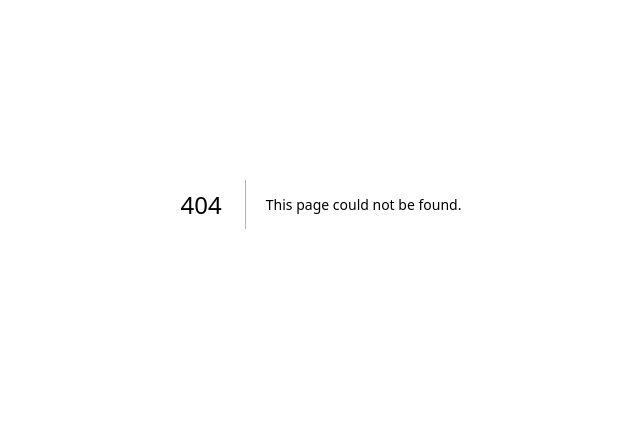
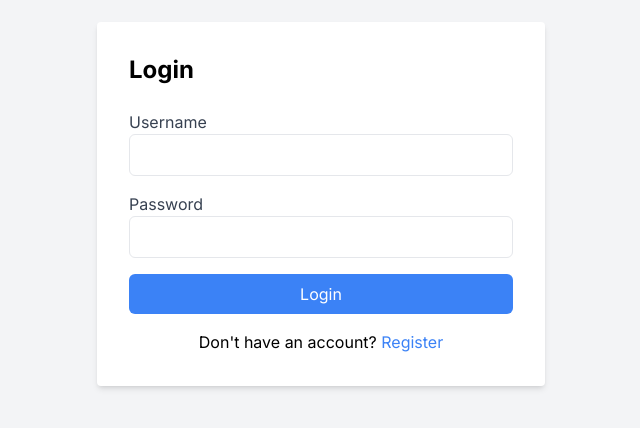
Before and after one commit to brofathan/BookKu-FE, a Next.js app: page /login in a window 1280 px wide. Before the commit this address had no page. Shown: the part 196-624 px from the top of the page, without its empty margins (319-959 px from the left). Built offline with nearby package versions, Linux system fonts and the light colour scheme.

Commit message:
Add login page

```diff
--- /dev/null
+++ b/src/app/login/page.tsx
@@ -0,0 +1,95 @@
+'use client';
+import React, { useState } from 'react';
+import Popup from '../misc/popup';
+
+const Login: React.FC = () => {
+
+  localStorage.removeItem('accessToken');
+  localStorage.removeItem('refreshToken');
+
+  const [formData, setFormData] = useState({
+    username: '',
+    password: ''
+  });
+
+  const [popupMessage, setPopupMessage] = useState('');
+  const [showPopup, setShowPopup] = useState(false);
+  const handleClosePopup = () => {setShowPopup(false);};
+
+  const handleChange = (e: React.ChangeEvent<HTMLInputElement>) => {
+    setFormData({
+      ...formData,
+      [e.target.name]: e.target.value,
+    });
+  };
+
+  const handleSubmit = async (e: React.FormEvent<HTMLFormElement>) => {
+    e.preventDefault();
+
+    try {
+      const response = await fetch('http://34.66.73.124/authentication/login', {
+        method: 'POST',
+        headers: {
+          'Content-Type': 'application/json',
+          'X-API-KEY': 'KNziwqdninINDidwqdji192j9e1cmkasdnaksdnii932niNINi39rnd'
+        },
+        body: JSON.stringify(formData),
+      }).then((res) => res.json());
+
+      if (!response.message) {
+
+        const { accessToken, refreshToken } = response;
+        localStorage.setItem('accessToken', accessToken);
+        localStorage.setItem('refreshToken', refreshToken);
+
+        window.location.href = '/';
+      } else {
+        throw new Error(response.message);
+      }
+    } catch (error) {
+      setPopupMessage(error + '');
+      setShowPopup(true);
+    }
+  };
+
+  return (
+    <div className="min-h-screen flex items-center justify-center bg-gray-100">
+      <div className="bg-white p-8 rounded shadow-md w-full max-w-md">
+        <h2 className="text-2xl font-bold mb-6">Login</h2>
+        <form onSubmit={handleSubmit}>
+          <div className="mb-4">
+            <label htmlFor="username" className="block text-gray-700">Username</label>
+            <input
+              type="text"
+              id="username"
+              name="username"
+              value={formData.username}
+              onChange={handleChange}
+              className="w-full px-3 py-2 border rounded-md focus:outline-none focus:ring focus:border-blue-300"
+            />
+          </div>
+          <div className="mb-4">
+            <label htmlFor="password" className="block text-gray-700">Password</label>
+            <input
+              type="password"
+              id="password"
+              name="password"
+              value={formData.password}
+              onChange={handleChange}
+              className="w-full px-3 py-2 border rounded-md focus:outline-none focus:ring focus:border-blue-300"
+            />
+          </div>
+          <button type="submit" className="w-full bg-blue-500 text-white py-2 rounded-md hover:bg-blue-600">Login</button>
+
+          {/* Register link */}
+          <p className="mt-4 text-center">
+              Don&apos;t have an account? <a href="/register" className="text-blue-500">Register</a>
+          </p>
+        </form>
+      </div>
+      {showPopup && <Popup message={popupMessage} onClose={handleClosePopup} />}
+    </div>
+  );
+};
+
+export default Login;
```
